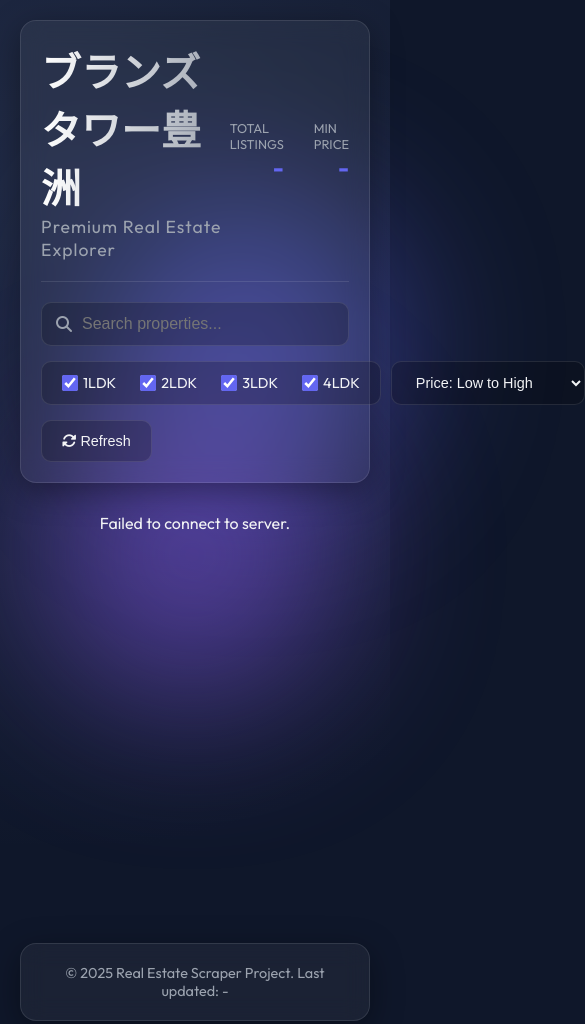
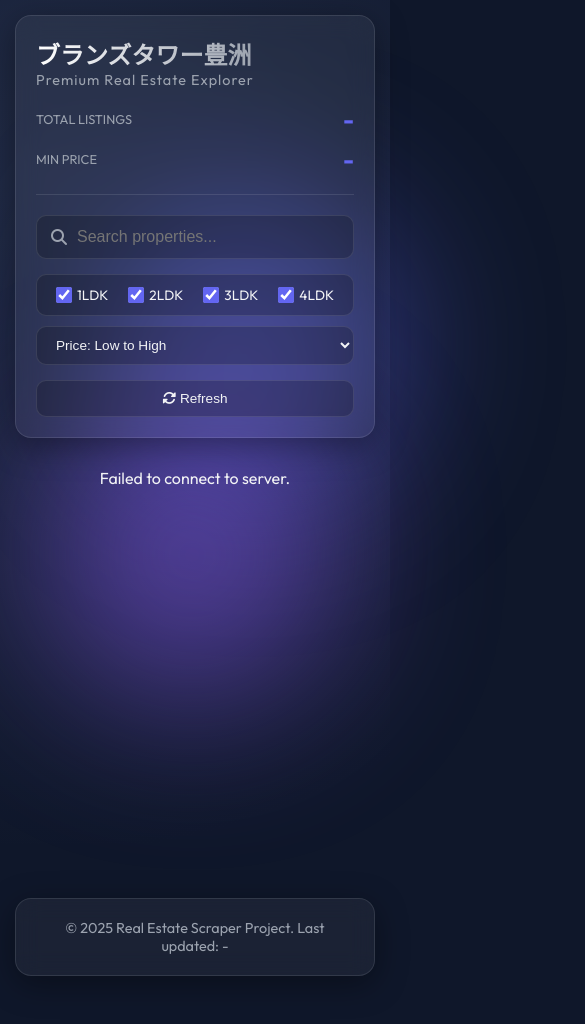
Before and after one commit to bousoutennshi/RealEstatePrice, a plain HTML site: page web/property.html in a window 390 px wide. Shown: the whole page, 585 px wide, since content can reach past the window. After the commit the page ends 991 px from the top, so only its background shows below. Drawn offline with Linux system fonts and the light colour scheme; files that its build step writes are made by us from their sources; no server answers; files whose address does not match are found by name.

Commit message:
Add responsive design for mobile devices

```diff
--- a/web/css/style.css
+++ b/web/css/style.css
@@ -438,3 +438,99 @@ footer {
     color: var(--text-dim);
     font-size: 1.2rem;
 }
+
+/* Mobile Responsive Design */
+@media (max-width: 768px) {
+    /* Container padding */
+    .container {
+        padding: 15px;
+    }
+
+    /* Header Layout */
+    .header-content {
+        flex-direction: column;
+        align-items: flex-start;
+        gap: 15px;
+    }
+
+    h1 {
+        font-size: 1.8rem;
+    }
+
+    .subtitle {
+        font-size: 0.9rem;
+    }
+
+    /* Stats Section */
+    .stats-section {
+        flex-direction: column;
+        gap: 10px;
+        width: 100%;
+    }
+
+    .stat-item {
+        flex-direction: row;
+        justify-content: space-between;
+        align-items: center;
+        width: 100%;
+    }
+
+    /* Controls Section */
+    .controls-section {
+        flex-direction: column;
+        width: 100%;
+    }
+
+    .search-box {
+        width: 100%;
+        min-width: unset;
+    }
+
+    .filter-controls {
+        flex-direction: column;
+        width: 100%;
+        gap: 10px;
+    }
+
+    .checkbox-group {
+        width: 100%;
+        flex-wrap: wrap;
+        justify-content: center;
+    }
+
+    .glass-select {
+        width: 100%;
+    }
+
+    .glass-btn {
+        width: 100%;
+    }
+
+    /* Grid Layout */
+    .listings-grid {
+        grid-template-columns: 1fr;
+    }
+
+    /* Card adjustments */
+    .price-tag {
+        font-size: 1.5rem;
+    }
+}
+
+/* Extra small devices */
+@media (max-width: 480px) {
+    h1 {
+        font-size: 1.5rem;
+    }
+
+    .checkbox-label {
+        font-size: 0.85rem;
+        padding: 3px 6px;
+    }
+
+    .glass-select,
+    .glass-btn {
+        padding: 10px 15px;
+        font-size: 0.85rem;
+    }
+}
```
